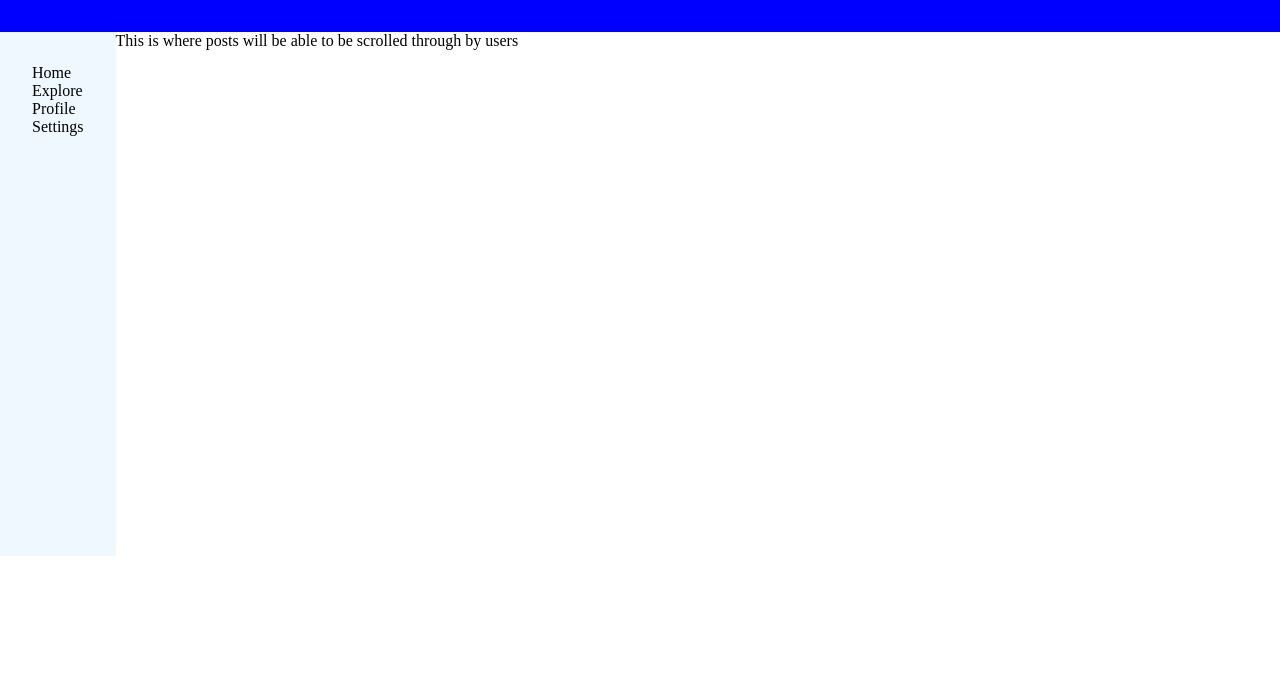
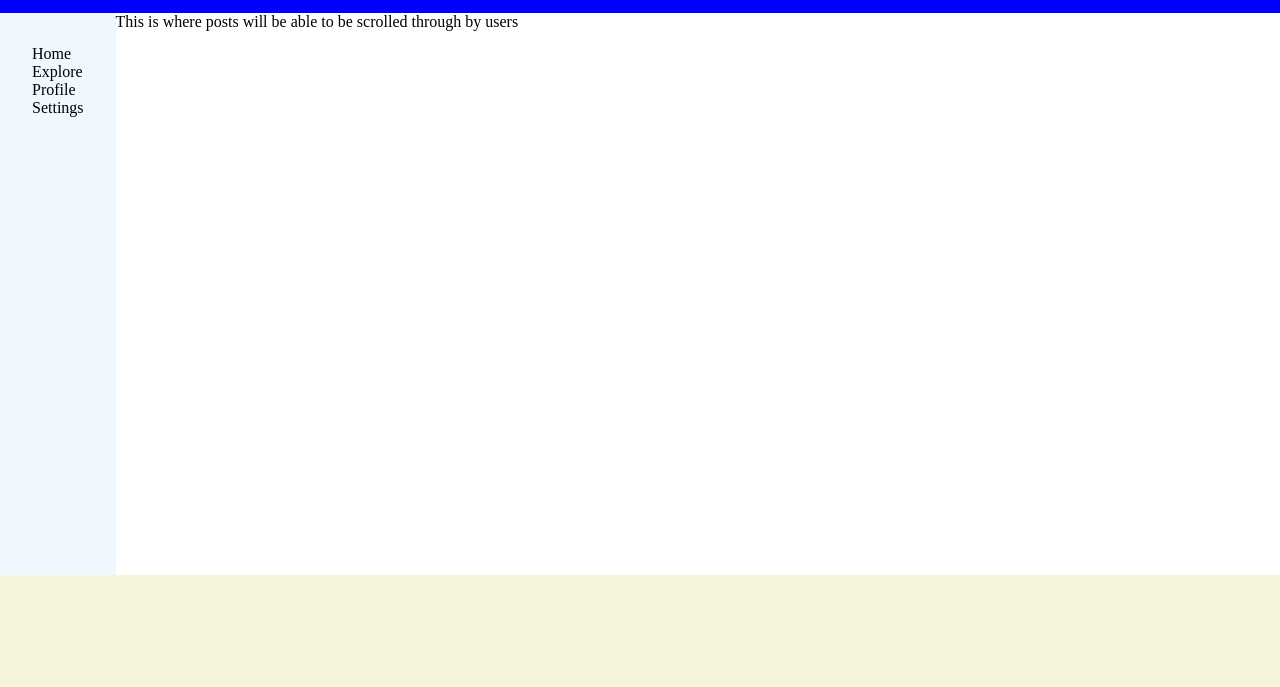
Before and after one commit to Nick676191/bridge-goal-based-app, a plain HTML site: page index.html in a window 1280 px wide. Shown: the part 113-800 px from the top of the page. Drawn offline with Linux system fonts and the light colour scheme.

Commit message:
Re-arrange the header, footer, and main grid containers within the page

```diff
--- a/style.css
+++ b/style.css
@@ -40,7 +40,7 @@ button a {
 
 .main-container {
     display: flex;
-    grid-area: 2 / 1 / 6 / 5;
+    grid-area: 2 / 1 / 7 / 5;
 }
 
 .sidebar {
@@ -56,3 +56,8 @@ button a {
     padding: 2rem;
 
 }
+
+.footer {
+    background-color: beige;
+    grid-area: 7 / 1 / 8 / 5;
+}
```
